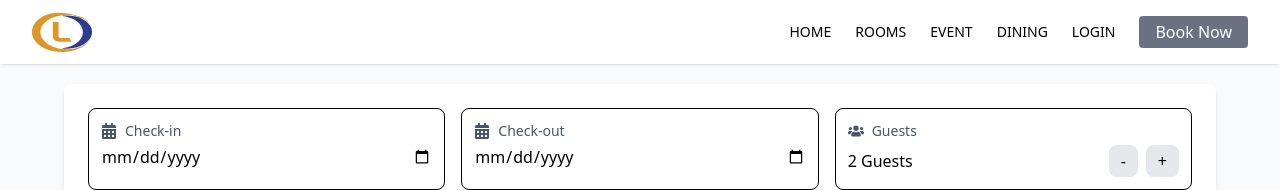
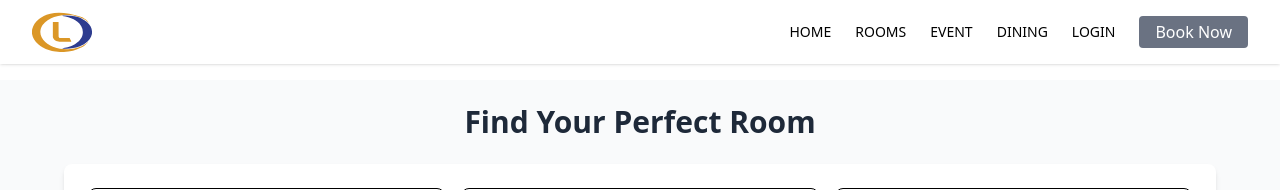
Before and after one commit to Sujitmaurya123/hotel_app, a React (Vite) app: page /room-booking in a window 1280 px wide. Shown: the top 190 px of the page. Built offline with nearby package versions, Linux system fonts and the light colour scheme; no server answers.

Commit message:
change pages styles

```diff
--- a/src/pages/Events/BanquetBooking.tsx
+++ b/src/pages/Events/BanquetBooking.tsx
@@ -150,7 +150,7 @@ const BanquetBooking: React.FC = () => {
     const getDefaultIcon = () => <FaCheck className="inline mr-1" />;
 
     return (
-        <div className="w-full min-h-screen bg-gray-50">
+        <div className="w-full min-h-screen bg-gray-50 mt-[80px]">
             {/* Hero Section */}
             <div className="relative w-full h-64 md:h-96">
                 <img
--- a/src/pages/rooms/RoomBooking.tsx
+++ b/src/pages/rooms/RoomBooking.tsx
@@ -96,9 +96,9 @@ const RoomBooking: React.FC = () => {
         : rooms.filter(room => room.name.toLowerCase().includes(activeCategory.toLowerCase()));
 
     return (
-        <div className="min-h-screen bg-gray-50 p-4 md:p-6">
+        <div className="min-h-screen bg-gray-50 p-4 md:p-6 mt-[80px]">
             <div className="max-w-6xl mx-auto">
-                <h1 className="text-3xl font-bold text-gray-800 mb-6">Find Your Perfect Room</h1>
+                <h1 className="text-3xl text-center font-bold text-gray-800 mb-6">Find Your Perfect Room</h1>
 
                 {/* Search Filters */}
                 <div className="bg-white p-4 md:p-6 rounded-lg shadow-md space-y-4 mb-6">
```
